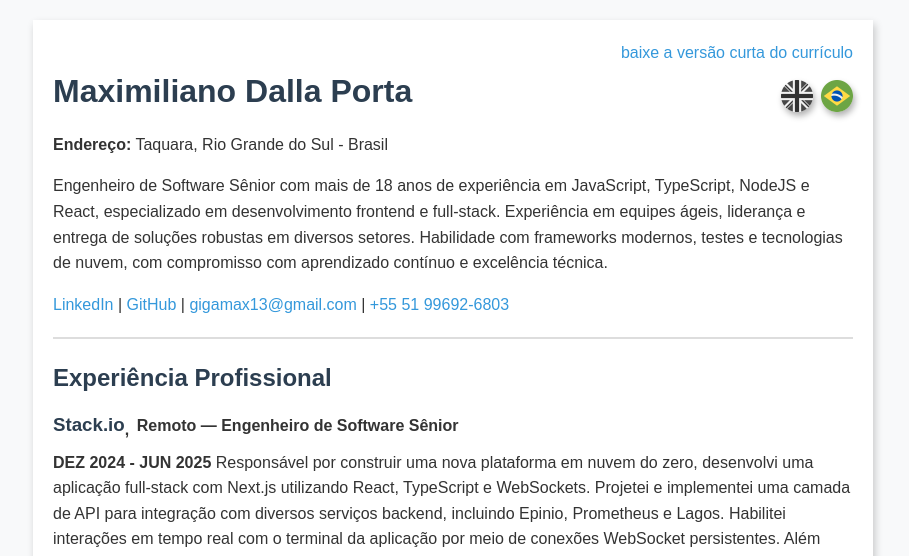
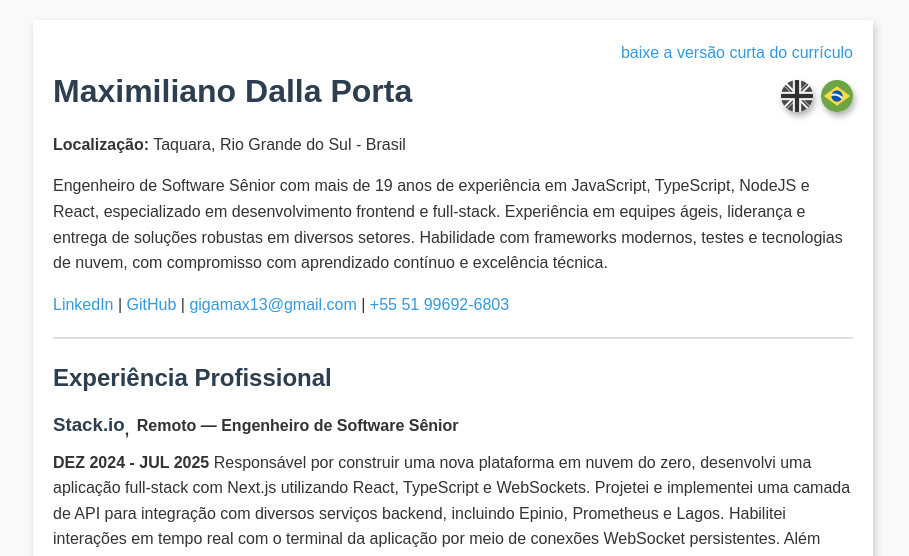
Before and after one commit to GigaMax13/gigamax13.github.io, a Jekyll site: the page built from pt_br/index.md, in a window 1280 px wide and 900 px high. Shown: the top 556 px of the window, without its empty margins (187-1096 px from the left). Built offline with Jekyll 4.4.1, drawn with Linux system fonts in a browser that asks for light colours.

Commit message:
chore: update resume

```diff
--- a/pt_br/resume.md
+++ b/pt_br/resume.md
@@ -1,8 +1,8 @@
 # Maximiliano Dalla Porta
 
-**Endereço:** Taquara, Rio Grande do Sul - Brasil
+**Localização:** Taquara, Rio Grande do Sul - Brasil
 
-Engenheiro de Software Sênior com mais de 18 anos de experiência em JavaScript, TypeScript, NodeJS e React, especializado em desenvolvimento frontend e full-stack. Experiência em equipes ágeis, liderança e entrega de soluções robustas em diversos setores. Habilidade com frameworks modernos, testes e tecnologias de nuvem, com compromisso com aprendizado contínuo e excelência técnica.
+Engenheiro de Software Sênior com mais de 19 anos de experiência em JavaScript, TypeScript, NodeJS e React, especializado em desenvolvimento frontend e full-stack. Experiência em equipes ágeis, liderança e entrega de soluções robustas em diversos setores. Habilidade com frameworks modernos, testes e tecnologias de nuvem, com compromisso com aprendizado contínuo e excelência técnica.
 
 <a href="https://www.linkedin.com/in/maximilianodallaporta/" target="_blank">LinkedIn</a> |
 <a href="https://github.com/GigaMax13/" target="_blank">GitHub</a> |
@@ -15,7 +15,7 @@
 
 <h3>Stack.io<span>Remoto — Engenheiro de Software Sênior</span></h3>
 
-**DEZ 2024 - JUN 2025**
+**DEZ 2024 - JUL 2025**
 Responsável por construir uma nova plataforma em nuvem do zero, desenvolvi uma aplicação full-stack com Next.js utilizando React, TypeScript e WebSockets. Projetei e implementei uma camada de API para integração com diversos serviços backend, incluindo Epinio, Prometheus e Lagos. Habilitei interações em tempo real com o terminal da aplicação por meio de conexões WebSocket persistentes. Além disso, criei serviços para analisar projetos de código, extraindo estrutura, dependências, variáveis de ambiente e comandos de inicialização — todos impulsionados por inteligência artificial. Esta função exigiu forte domínio técnico e integração contínua com os serviços da plataforma para oferecer uma experiência fluida aos desenvolvedores.
 
 <h3>JetBridge<span>Remoto — Engenheiro de Software Sênior</span></h3>
```
Also changed, not shown: _scripts/pt_br/resume-short-version.md (+2 -2 lines), _scripts/resume-short-version.md (+2 -2 lines), resume.md (+2 -2 lines).
